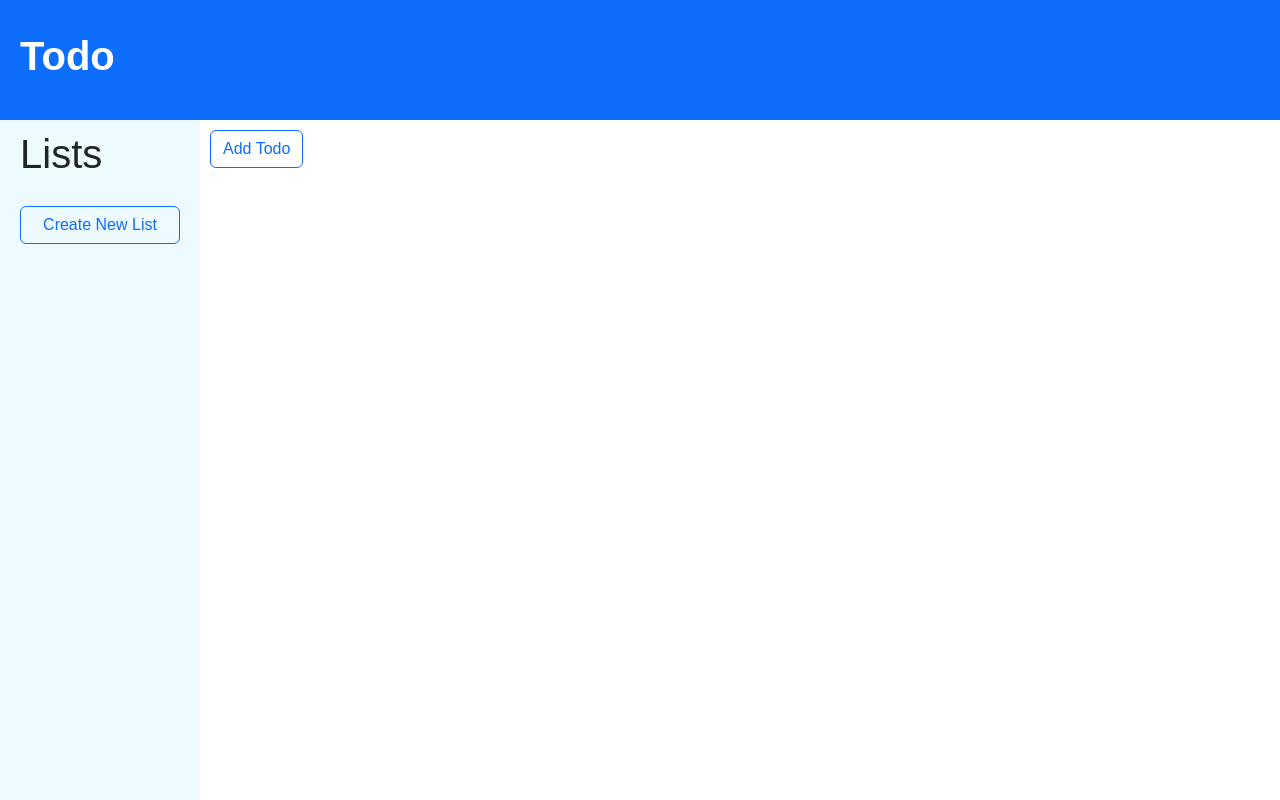
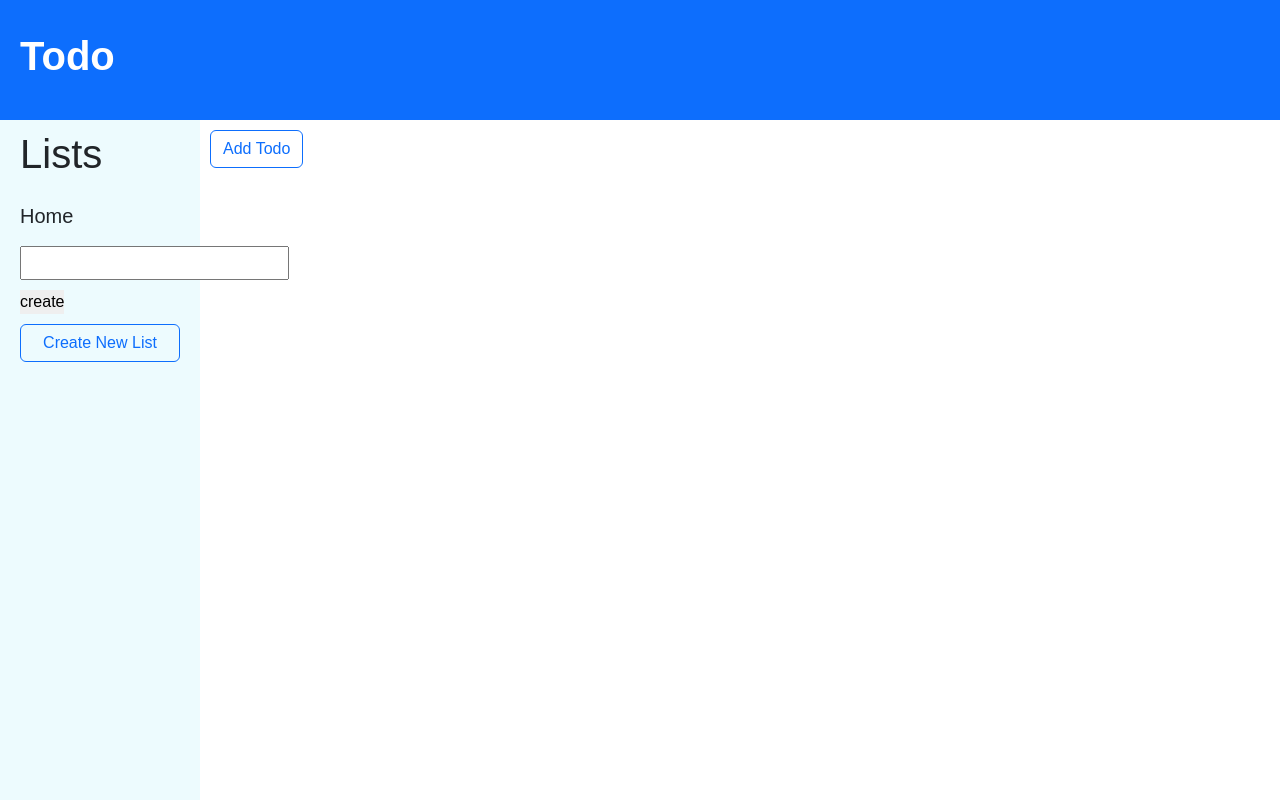
Before and after one commit to jwhong98/vanilla-todo, a website built with webpack: page dist/index.html in a window 1280 px wide. Both pictures are taken after a click on the button "Create New List". Built offline with nearby package versions, Linux system fonts and the light colour scheme.

Commit message:
bundled project functions into projectHandler module, projects displaying correctly in sidebar when created

```diff
--- a/src/createProject.js
+++ /dev/null
@@ -1 +0,0 @@
-export default function createProject(title) {}
--- a/src/createSidebar.js
+++ b/src/createSidebar.js
@@ -3,12 +3,41 @@ import "./styles.css";
 export default function createSidebar() {
   const sidebar = document.createElement("div");
   sidebar.classList.add("sidebar");
+
   const title = document.createElement("h1");
   title.textContent = "Lists";
+
+  const projectContainer = document.createElement("div");
+  projectContainer.classList.add("projectContainer");
+
+  const formContainer = document.createElement("div");
+  formContainer.classList.add("newProjContainer");
+
+  const newProject = document.createElement("form");
+  newProject.classList.add("newProjectForm");
+
+  const formInput = document.createElement("input");
+  formInput.classList.add("newProjInput");
+  newProject.appendChild(formInput);
+
+  const submit = document.createElement("button");
+  submit.classList.add("newProjSubmit");
+  submit.textContent = "create";
+  newProject.appendChild(submit);
+
+  formContainer.appendChild(newProject);
+
   const button = document.createElement("button");
   button.textContent = "Create New List";
   button.classList.add("addProject", "btn", "btn-outline-primary");
+
+  button.addEventListener("click", () => {
+    formContainer.classList.toggle("active");
+  });
+
   sidebar.appendChild(title);
+  sidebar.appendChild(projectContainer);
+  sidebar.appendChild(formContainer);
   sidebar.appendChild(button);
   document.body.appendChild(sidebar);
 }
--- a/src/createTodo.js
+++ b/src/createTodo.js
@@ -1,11 +1,10 @@
-export default function createTodo(title, disc, dueDate, priority, project) {
-  project ? project : "";
+export default function createTodo(title, desc, dueDate, priority, project) {
   return {
     title,
-    disc,
+    desc: desc || "No Description",
     dueDate,
     priority,
-    project: project ? project : "",
+    project: project || "",
     isComplete: false,
   };
 }
--- a/src/index.js
+++ b/src/index.js
@@ -5,16 +5,34 @@ import displayTodos from "./displayTodos";
 import "./styles.css";
 import "bootstrap";
 import "bootstrap/dist/css/bootstrap.min.css";
+import projectCard from "./projectCard";
+import { projectHandler } from "./projectHandler";
 
 createHeader();
 createSidebar();
 
 const display = document.querySelector("#display");
 const todoList = [];
+
+const home = projectHandler.createProject("home");
+projectHandler.addNewProject(home);
+console.log(projectHandler.getAllProjects());
+const selectedProject = projectHandler
+  .getAllProjects()
+  .find((el) => el.title === projectHandler.getCurrentProject());
+console.log(selectedProject);
+
 const form = document.querySelector(".formContainer");
 const addTodo = document.querySelector(".addTodo");
 const submitButton = document.querySelector(".submit");
 const cancelButton = document.querySelector(".cancelBtn");
+const projectContainer = document.querySelector(".projectContainer");
+const newProjectButton = document.querySelector(".newProjSubmit");
+const newProjectInput = document.querySelector(".newProjInput");
+
+projectHandler
+  .getAllProjects()
+  .map((el) => projectContainer.appendChild(projectCard(el)));
 
 addTodo.addEventListener("click", () => {
   form.classList.toggle("active");
@@ -26,9 +44,10 @@ submitButton.addEventListener("click", (e) => {
   let description = document.getElementById("description").value;
   let dueDate = document.getElementById("dueDate").value;
   let priority = document.querySelector('input[name="prio"]:checked').value;
+  let project = "";
   let newTodo = createTodo(title, description, dueDate, priority, project);
-  todoList.push(newTodo);
-  displayTodos(todoList);
+  selectedProject.todos.push(newTodo);
+  displayTodos(selectedProject.todos);
   document.getElementById("form").reset(); //clear form inputs
   form.classList.toggle("active");
 });
@@ -37,3 +56,18 @@ cancelButton.addEventListener("click", () => {
   document.getElementById("form").reset();
   form.classList.toggle("active");
 });
+
+newProjectButton.addEventListener("click", (e) => {
+  e.preventDefault();
+  const newProj = projectHandler.createProject(newProjectInput.value);
+  newProj ? projectHandler.addNewProject(newProj) : "";
+  document.querySelector(".newProjectForm").reset();
+  document.querySelector(".newProjContainer").classList.toggle("active");
+
+  while (projectContainer.firstChild) {
+    projectContainer.removeChild(projectContainer.firstChild);
+  }
+  projectHandler
+    .getAllProjects()
+    .map((el) => projectContainer.appendChild(projectCard(el)));
+});
--- /dev/null
+++ b/src/projectCard.js
@@ -0,0 +1,11 @@
+export default function projectCard(project) {
+  const container = document.createElement("div");
+  container.dataset.proj = project.title;
+  container.classList.add("projectItem");
+  container.textContent = project.title;
+
+  container.addEventListener("click", (e) => {
+    console.log(e.target.dataset.proj);
+  });
+  return container;
+}
--- /dev/null
+++ b/src/projectHandler.js
@@ -0,0 +1,45 @@
+export const projectHandler = (function () {
+  let projectList = [];
+  let currentProject = "home";
+
+  function getAllProjects() {
+    return projectList;
+  }
+
+  function getCurrentProject() {
+    return currentProject;
+  }
+
+  function changeCurrentProject(name) {
+    currentProject = name;
+  }
+
+  function createProject(title) {
+    if (!title) {
+      alert("Title required");
+    } else {
+      const todos = [];
+      changeCurrentProject(title);
+      return {
+        title,
+        todos,
+      };
+    }
+  }
+
+  function addNewProject(project) {
+    if (projectList.find((el) => el.title === project.title)) {
+      alert("Project already exists!");
+    } else {
+      projectList.push(project);
+    }
+  }
+
+  return {
+    getAllProjects,
+    getCurrentProject,
+    changeCurrentProject,
+    createProject,
+    addNewProject,
+  };
+})();
--- a/src/styles.css
+++ b/src/styles.css
@@ -31,7 +31,38 @@ body {
   padding: 10px 20px;
   display: flex;
   flex-direction: column;
-  gap: 20px;
+  gap: 10px;
+}
+
+.projectItem {
+  display: flex;
+  align-items: center;
+  width: 100%;
+  height: 40px;
+  text-transform: capitalize;
+  cursor: pointer;
+  font-size: 1.25rem;
+}
+
+.projectItem:hover {
+  font-weight: 700;
+  font-size: 1.5rem;
+}
+
+.newProjContainer {
+  display: none;
+}
+
+.newProjectForm {
+  width: 100%;
+}
+
+.newProjInput {
+}
+
+.newProjSubmit {
+  border: none;
+  outline: none;
 }
 
 #content {
--- a/webpack.config.js
+++ b/webpack.config.js
@@ -6,7 +6,6 @@ module.exports = {
     index: "./src/index.js",
     changePriority: "./src/changePriority.js",
     createTodo: "./src/createTodo.js",
-    createProject: "./src/createProject.js",
     setComplete: "./src/setComplete.js",
     createHeader: "./src/createHeader.js",
     createSidebar: "./src/createSidebar.js",
```
Also changed, not shown: dist/createHeader.bundle.js, dist/createSidebar.bundle.js, dist/index.bundle.js.
